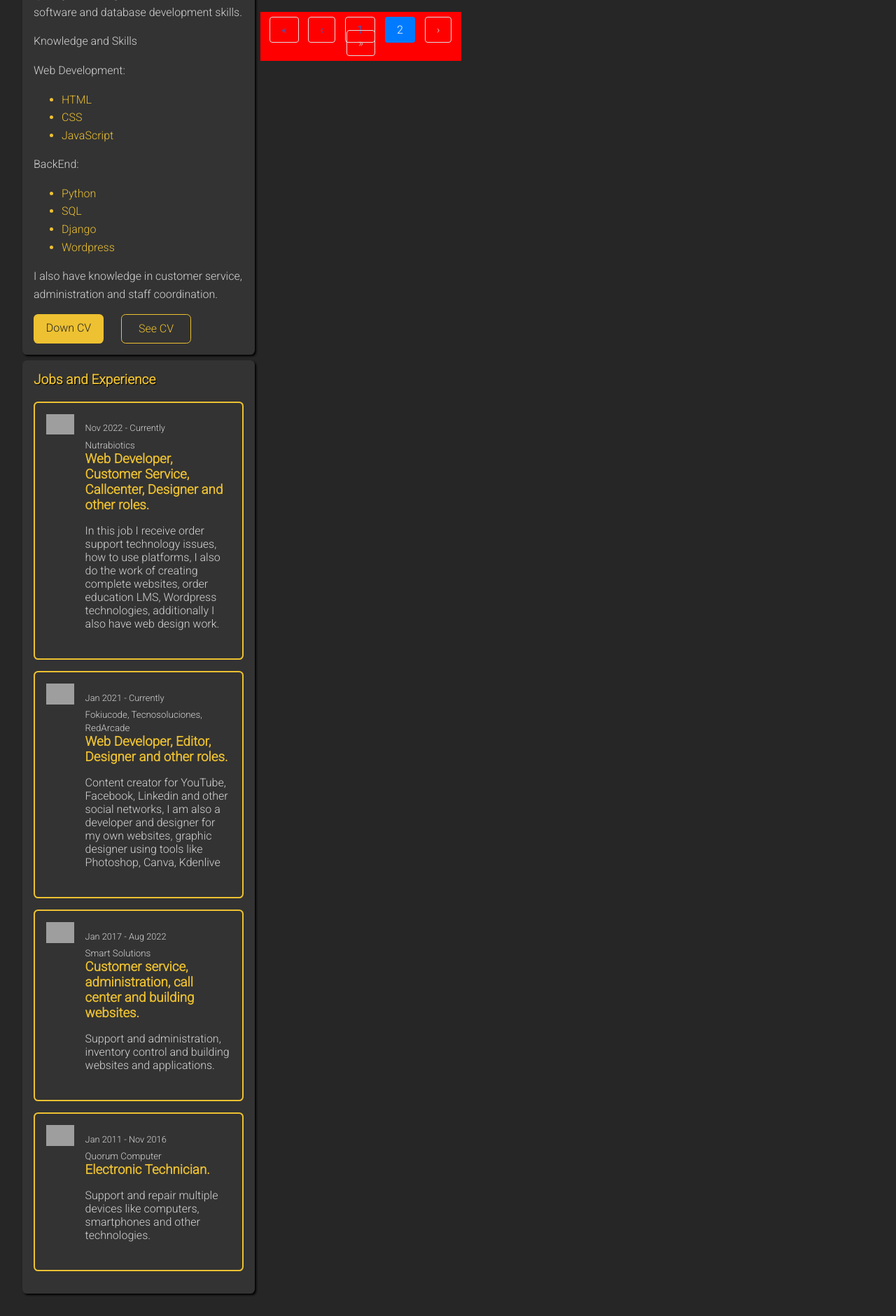
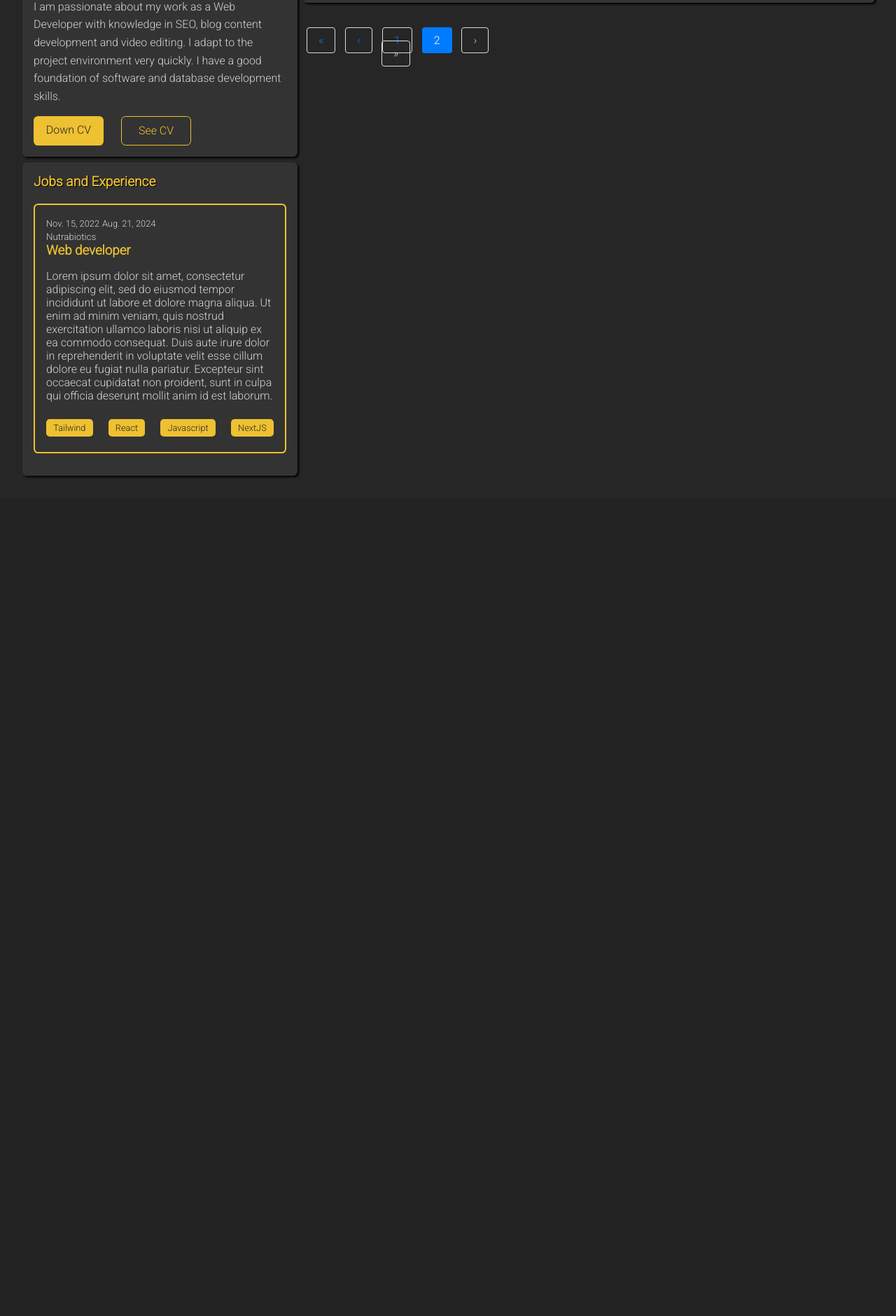
Before and after one commit to millertsu1/rebuild_portfolio, a Django app: page /?page=2 in a window 1280 px wide. Shown: the part 651-2532 px from the top of the page at 70% size. After the commit the page ends 1333 px from the top, so only its background shows below. Run offline with Django 5.2, Linux system fonts and the light colour scheme; data comes from the database, SQL or seed files in the repository; both versions use the stored data as it was after the commit; grey boxes are pictures that could not be loaded.

Commit message:
upload experience and profiles models

```diff
--- a/core/admin.py
+++ b/core/admin.py
@@ -1,5 +1,5 @@
 from django.contrib import admin
-from .models import Projects,Tag
+from .models import Projects,Tag,Experience,About
 
 class ProjectAdmin(admin.ModelAdmin):
     readonly_fields = ('created_at', 'updated_at')
@@ -14,3 +14,5 @@
 
 admin.site.register(Projects, ProjectAdmin)
 admin.site.register(Tag)
+admin.site.register(Experience)
+admin.site.register(About)
--- a/core/models.py
+++ b/core/models.py
@@ -2,6 +2,7 @@
 
 # Create your models here.
 
+""" model to tags"""
 class Tag(models.Model):
     name = models.CharField(max_length=50, unique=True)
     color = models.CharField(max_length=7, default='#000000')
@@ -10,6 +11,7 @@
     def __str__(self):
         return self.name
 
+""" model to projects"""
 class Projects(models.Model):
     title = models.CharField(max_length=200)
     description = models.TextField()
@@ -28,3 +30,41 @@
 
     def __str__(self):
         return self.title
+
+""" model to experience """
+class Experience(models.Model):
+    company = models.CharField(max_length=200)
+    position = models.CharField(max_length=200)
+    location = models.CharField(max_length=200)
+    start_date = models.DateField()
+    end_date = models.DateField(blank=True, null=True, default='currenctly')
+    description = models.TextField()
+    tags = models.ManyToManyField(Tag, related_name='experiences')
+    created_at = models.DateTimeField(auto_now_add=True)
+    updated_at = models.DateTimeField(auto_now=True)
+
+    class Meta:
+        verbose_name = 'Experience'
+        verbose_name_plural = 'Experiences'
+        ordering = ['-created_at']
+
+    def __str__(self):
+        return self.company + ' - ' + self.position
+
+class About(models.Model):
+    name = models.CharField(max_length=200)
+    position =models.CharField(max_length=200)
+    description = models.TextField()
+    image = models.ImageField(upload_to='about/')
+    down_resume = models.URLField(blank=True, max_length=180)
+    see_resume = models.URLField(blank=True, max_length=180)
+    created_at = models.DateTimeField(auto_now_add=True)
+    updated_at = models.DateTimeField(auto_now=True)
+
+    class Meta:
+        verbose_name = 'About'
+        ordering = ['-created_at']
+
+
+    def __str__(self):
+        return self.name
--- a/core/static/core/css/styles.css
+++ b/core/static/core/css/styles.css
@@ -133,7 +133,8 @@
   /* pagination */
 
   .pagination-container {
-    background-color: red;
+    display: flex;
+    justify-content: center;
     text-align: center;
     margin-top: 20px;
 }
--- a/core/templates/core/home.html
+++ b/core/templates/core/home.html
@@ -12,105 +12,58 @@
     <!-- profile card -->
     <article class="card card--profile">
       <h2 class="card__title">Profile</h2>
+      {% for profile in abouts %}
       <div class="card__image-container">
-          <img src="assets/images/profile_miller.webp" alt="imagen profile" />
+        <img src={{ profile.image.url }} alt={{ profile.name }} />
       </div>
       <div class="card__header">
-          <h2 class="card__title">Miller Ladino</h2>
-          <p class="card__subtitle">Front End Developer</p>
+        <h2 class="card__title">{{ profile.name }} </h2>
+        <p class="card__subtitle">{{ profile.position }} </p>
       </div>
       <div class="card__body">
         <p class="card_text">
-            I am passionate about my work as
-            a Web Developer with knowledge in SEO, blog content development
-            and video editing. </p>
-          <p class="card_text">I adapt to the project environment very
-            quickly. I have a good foundation of software and database
-            development skills. </p>
-          <p class="card_text">Knowledge and Skills</p>
-          <p class="card_text"> Web Development:</p>
-          <ul class="card_text highlight">
-            <li>HTML </li>
-            <li>CSS</li>
-            <li>JavaScript</li>
-          </ul>
+          {{ profile.description }} </p>
 
-          <p class="card_text">BackEnd:</p>
-          <ul class="card_text highlight">
-            <li>Python</li>
-            <li>SQL</li>
-            <li>Django</li>
-            <li>Wordpress</li>
-          </ul>
-
-          <p class="card_text"> I also have knowledge
-            in customer service, administration and staff coordination.</p>
-          </p>
         <div class="buttons">
-            <a href="https://drive.google.com/uc?export=download&id=1C-l-YK4-SrmfkjaXiJXtPqKqbQ144WzN"
-              target="_blank" class="button button--primary" download="Descargar CV">Down CV</a>
-            <a href="https://drive.google.com/file/d/1C-l-YK4-SrmfkjaXiJXtPqKqbQ144WzN/view?usp=sharing"
-              class="button button--ghost" target="_blank">See CV</a>
+          <a type="button" class="button button--primary" data-bs-toggle="tooltip" data-bs-placement="top"
+            title="See Demo" onclick="window.open('{{ profile.down_resume }}', '_blank')" download="Descargar CV">
+            Down CV
+          </a>
+          <a type="button" class="button button--ghost" data-bs-toggle="tooltip" data-bs-placement="top"
+            title="See Demo" onclick="window.open('{{ profile.see_resume }}', '_blank')">
+            See CV
+          </a>
         </div>
       </div>
+      {% endfor %}
     </article>
+
     <!-- tarjetas de la experiencia adquirida -->
-
     <article class="card card--experience">
       <h2 class="card__title">Jobs and Experience</h2>
 
+
+      {% for experience in experiences %}
       <div class="experience">
-          <img src="assets/images/logo-design.png" alt="creación de logo" class="experience__image" />
         <div class="experience__info">
-            <p class="experience__time">Nov 2022 - Currently</p>
-            <small>Nutrabiotics</small>
-            <h3 class="experience__job"> Web Developer, Customer Service, Callcenter, Designer and other roles.</h3>
+          <span class="experience__time">{{ experience.start_date }}</span>
+          <span class="experience__time">{{ experience.end_date }}</span>
+          <div><small>{{ experience.company }}</small></div>
+          <h3 class="experience__job">{{ experience.position }}</h3>
 
           <p class="experience__description">
-              In this job I receive order support technology issues, how to use platforms, I also do the work of creating complete websites, order education LMS, Wordpress technologies, additionally I also have web design work.
+            {{ experience.description }}
           </p>
+          <div class="project__tags">
+            {% for tag in experience.tags.all %}
+            <span class="project__tag">{{ tag.name }}</span>
+            {% endfor %}
+
           </div>
         </div>
+      </div>
+      {% endfor %}
 
-        <div class="experience">
-          <img src="assets/images/logo-design.png" alt="creación de logo" class="experience__image" />
-          <div class="experience__info">
-            <p class="experience__time">Jan 2021 - Currently</p>
-            <small>Fokiucode, Tecnosoluciones, RedArcade</small>
-            <h3 class="experience__job"> Web Developer, Editor, Designer and other roles.</h3>
-
-            <p class="experience__description">
-              Content creator for YouTube, Facebook, Linkedin and other social networks, I am also a developer and
-              designer for my own websites, graphic designer using tools like Photoshop, Canva, Kdenlive
-            </p>
-          </div>
-        </div>
-
-        <div class="experience">
-          <img src="assets/images/logo-design.png" alt="creación de logo" class="experience__image" />
-          <div class="experience__info">
-            <p class="experience__time">Jan 2017 - Aug 2022</p>
-            <small>Smart Solutions</small>
-            <h3 class="experience__job">Customer service, administration, call center and building websites.</h3>
-
-            <p class="experience__description">
-              Support and administration, inventory control and building websites and applications.
-            </p>
-          </div>
-        </div>
-
-        <div class="experience">
-          <img src="assets/images/logo-design.png" alt="creación de logo" class="experience__image" />
-          <div class="experience__info">
-            <p class="experience__time">Jan 2011 - Nov 2016</p>
-            <small>Quorum Computer</small>
-            <h3 class="experience__job">Electronic Technician.</h3>
-
-            <p class="experience__description">
-              Support and repair multiple devices like computers, smartphones and other technologies.
-            </p>
-          </div>
-        </div>
     </article>
 
     <!-- este es el módulo de los Hobbies -->
@@ -210,7 +163,8 @@
     {% for project in page_obj %}
     <article class="card card--project">
       <div class="card__image-container">
-          <img src={{ project.image.url }} alt={{ project.title }} class="card__image" data-bs-toggle="modal" data-bs-target="#modal{{ project.id }}" />
+        <img src={{ project.image.url }} alt={{ project.title }} class="card__image" data-bs-toggle="modal"
+          data-bs-target="#modal{{ project.id }}" />
       </div>
       <div class="project">
         <div class="project__tags">
@@ -227,12 +181,14 @@
         <div class="buttons">
           {% if project.demo %}
 
-            <a type="button" class="button button--primary" data-bs-toggle="tooltip" data-bs-placement="top" title="See Demo" onclick="window.open('{{ project.demo }}', '_blank')">
+          <a type="button" class="button button--primary" data-bs-toggle="tooltip" data-bs-placement="top"
+            title="See Demo" onclick="window.open('{{ project.demo }}', '_blank')">
             Demo
           </a>
           {% endif %}
           {% if project.github %}
-            <a type="button" class="button button--ghost" data-bs-toggle="tooltip" data-bs-placement="top" title="See code" onclick="window.open('{{ project.github }}', '_blank')">
+          <a type="button" class="button button--ghost" data-bs-toggle="tooltip" data-bs-placement="top"
+            title="See code" onclick="window.open('{{ project.github }}', '_blank')">
             Code
           </a>
           {% endif %}
--- a/core/views.py
+++ b/core/views.py
@@ -1,6 +1,6 @@
-from django.core.paginator import Paginator
+""" from django.core.paginator import Paginator
 from django.shortcuts import render
-from .models import Projects
+from .models import Projects,Experience
 
 def home(request):
     return render(request, 'core/home.html')
@@ -12,3 +12,36 @@
     page_obj = paginator.get_page(page_number)
 
     return render(request, 'core/home.html', {'page_obj': page_obj})
+
+def experience_list(request):
+    experiences = Experience.objects.all().order_by('-start_date')
+    context = {
+        'experiences': experiences
+    }
+    return render(request, 'core/home.html', context) """
+
+from django.core.paginator import Paginator
+from django.shortcuts import render
+from .models import Projects, Experience, About
+
+def home(request):
+    # Obtener todos los proyectos y paginarlos
+    projects_list = Projects.objects.all()
+    paginator = Paginator(projects_list, 3)  # Mostrar 3 proyectos por página
+    page_number = request.GET.get('page')
+    page_obj = paginator.get_page(page_number)
+
+    # Obtener todas las experiencias laborales
+    experiences = Experience.objects.all().order_by('-start_date')
+
+    # Obtener todos los perfiles
+    abouts = About.objects.all()
+
+    # Combinar los datos en el contexto
+    context = {
+        'page_obj': page_obj,
+        'experiences': experiences,
+        'abouts': abouts,
+    }
+
+    return render(request, 'core/home.html', context)
--- a/miller/urls.py
+++ b/miller/urls.py
@@ -6,8 +6,7 @@
 
 urlpatterns = [
     path('admin/', admin.site.urls),
-    path('', core_views.portfolio, name='portfolio'),
-
+    path('', core_views.home, name='home'),  # Usamos la vista home para la página principal
 ]
 
 if settings.DEBUG:
```
Also changed, not shown: about/avatar_Miller.jpg (added), core/migrations/0002_experience.py (added), core/migrations/0003_about_alter_experience_options_experience_created_at_and_more.py (added), core/migrations/0004_alter_experience_created_at.py (added), core/migrations/0005_alter_about_position.py (added), db.sqlite3. Lines whose indentation alone changed are shown as unchanged.
